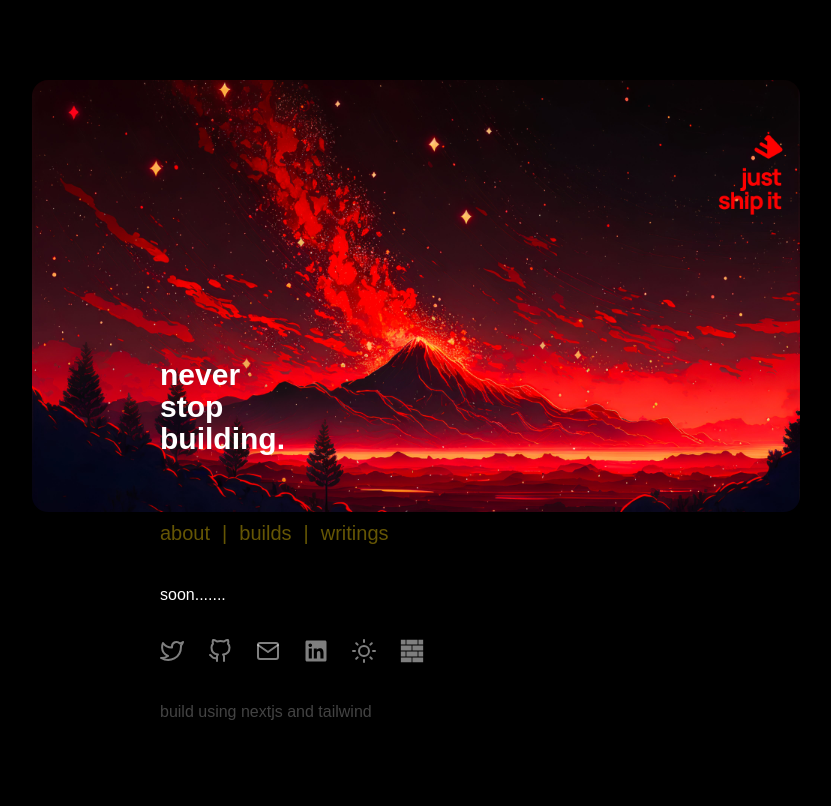
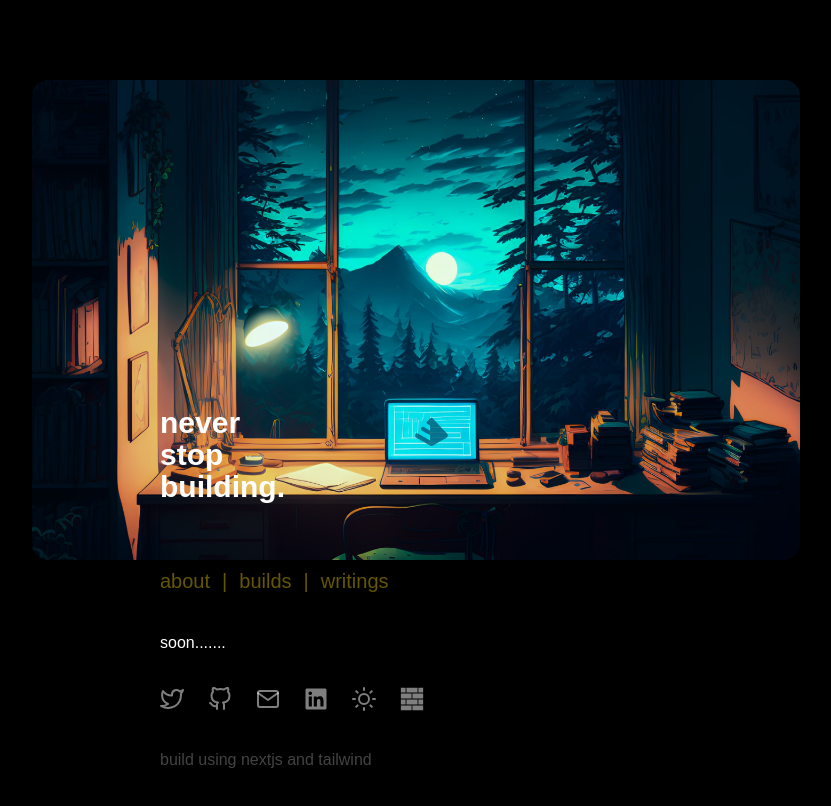
Before and after one commit to anuragts/mysite, a Next.js app: page /writings in a window 1280 px wide. Shown: the top 806 px of the page, without its empty margins (224-1055 px from the left). Built offline with nearby package versions, Linux system fonts and the light colour scheme.

Commit message:
writing img

```diff
--- a/src/pages/writings.tsx
+++ b/src/pages/writings.tsx
@@ -1,7 +1,7 @@
 import type { NextPage } from "next";
 import Image from "next/image";
 import earth from "../img/earth.jpg";
-import red from "../img/buildspace/red.jpeg";
+import write from "../img/buildspace/write.jpeg";
 import Link from "next/link";
 import { motion } from "framer-motion";
 
@@ -15,7 +15,7 @@ const Writings: NextPage = () => {
           transition={{ duration: 0.5 }}
         >
           {" "}
-          <Image src={red} alt="Home" className=" md:rounded-2xl" />{" "}
+          <Image src={write} alt="Home" className=" md:rounded-2xl" />{" "}
         </motion.div>
         <motion.div
           drag
```
Also changed, not shown: src/img/buildspace/write.jpeg (added).
